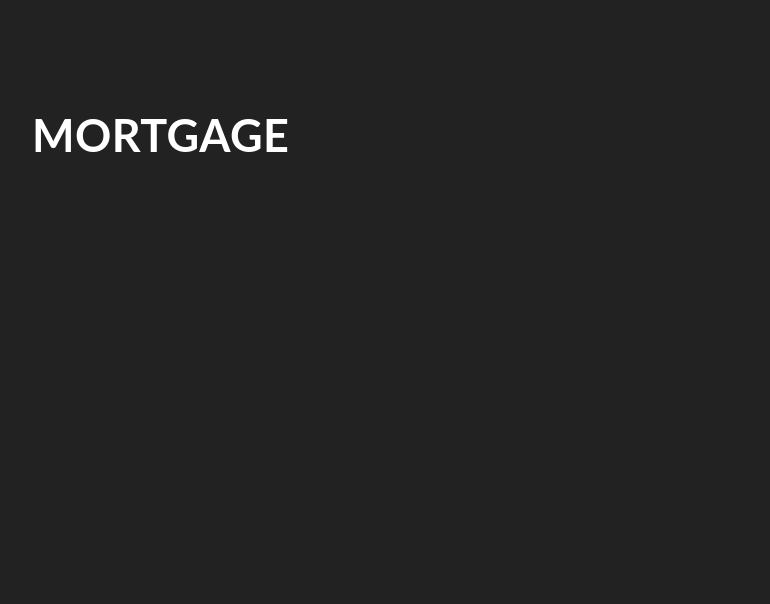
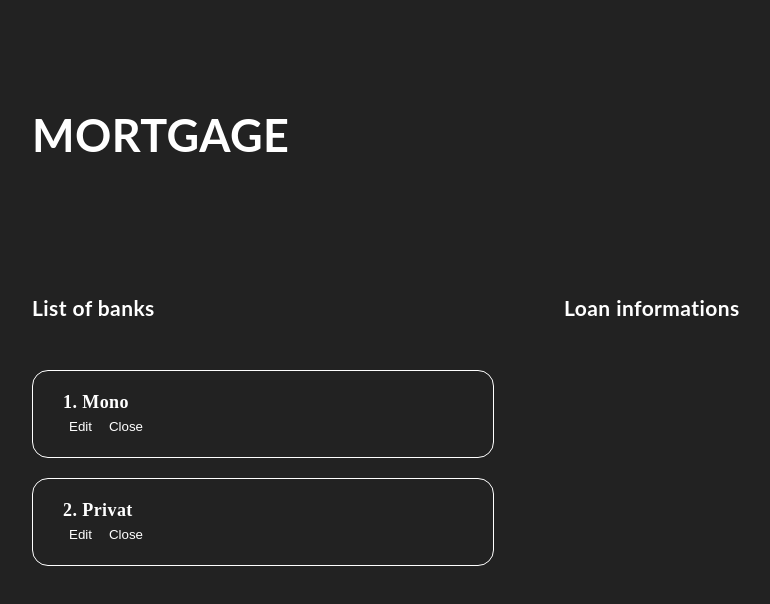
Before and after one commit to dmytrik/project_mortgage, a plain HTML site: page index.html in a window 1280 px wide. Shown: the whole page, without its empty margins (8-778 px from the left). Drawn offline with Linux system fonts and the light colour scheme.

Commit message:
super code

```diff
--- a/index.js
+++ b/index.js
@@ -1,3 +1,22 @@
+const banks = [
+  {
+    id: "435tr34wrt",
+    name: "Mono",
+    interestRate: 5,
+    maxLoan: 500000,
+    minPayment: 1000,
+    loanTerm: 12,
+  },
+  {
+    id: "asdfw342rew5",
+    name: "Privat",
+    interestRate: 7,
+    maxLoan: 1000000,
+    minPayment: 5000,
+    loanTerm: 50,
+  },
+];
+
 const newBank = document.querySelector("[data-creat-bank]");
 const modal = document.querySelector("[data-backdrop]");
 const btnCloseModal = document.querySelector("[ data-close-modal]");
@@ -21,6 +40,30 @@ function closeModal(event) {
 const divRoot = document.querySelector("#root");
 console.log(divRoot);
 
-const divRootChildren = `<div class="mortgage__list box__item"></div>  <div class="mortgage__info box__item"></div>`;
+const divRootChildren = `<div class="mortgage__list box__item">
+<h2 class="mortgage__title" data-title="lists-title">List of banks</h2>
+</div>
+<div class="mortgage__info box__item">
+<h2 class="mortgage__title">Loan informations</h2>
+</div>`;
 
 divRoot.insertAdjacentHTML("beforeend", divRootChildren);
+
+const banksListUl = document.createElement('ul');
+banksListUl.classList.add('mortgage__banks-list')
+const divRootChildrenRef = document.querySelector('.mortgage__list')
+
+const renderList = (banks) => {
+  const banksMarkup = banks.map(renderItem).join('');
+  banksListUl.insertAdjacentHTML("beforeend", banksMarkup);
+  divRootChildrenRef.append(banksListUl)
+}
+
+const renderItem = (({ name, id }, index) =>
+  `<li class="mortgage__banks-item" data-id='${id}'>
+                <p class="mortgage__banks-name">${index + 1}. ${name}</p>
+                <button type="button" class="mortgage__banks-btn">Edit</button>
+                <button type="button" class="mortgage__banks-btn">Close</button>
+  </li>`)
+
+renderList(banks);
```
Also changed, not shown: index.html (+3 -1 lines).
